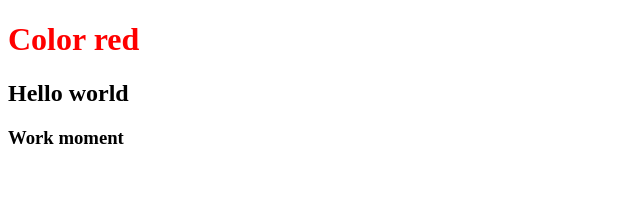
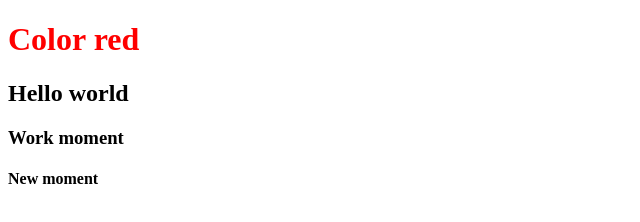
Before and after one commit to perffectum/project_git, a plain HTML site: page index.html in a window 1280 px wide. Shown: the whole page, without its empty margins (0-640 px from the left). Drawn offline with Linux system fonts and the light colour scheme.

Commit message:
index.html new moment mod

```diff
--- a/index.html
+++ b/index.html
@@ -10,6 +10,7 @@
     <h1>Color red</h1>
     <h2>Hello world</h2>
     <h3>Work moment</h3>
+    <h4>New moment</h4>
     <script src="script.js"></script>
 </body>
 </html>
```
